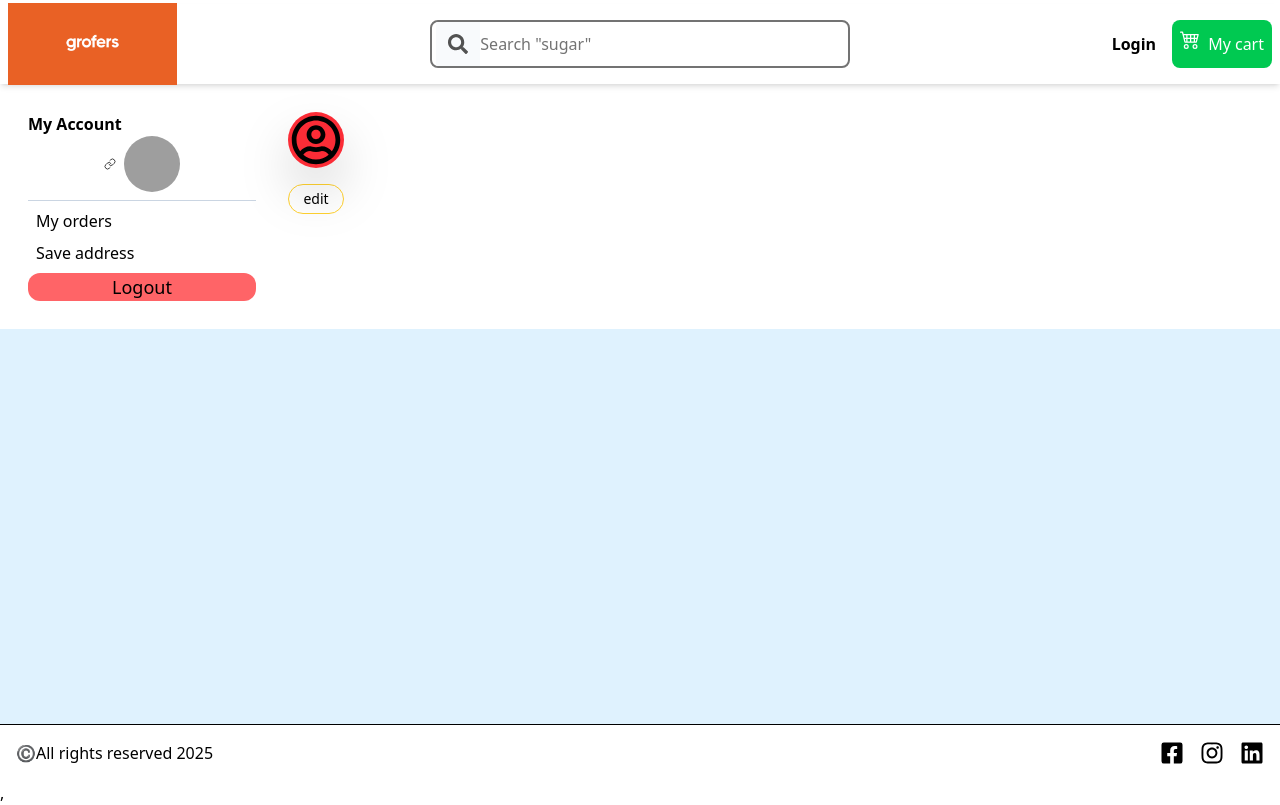
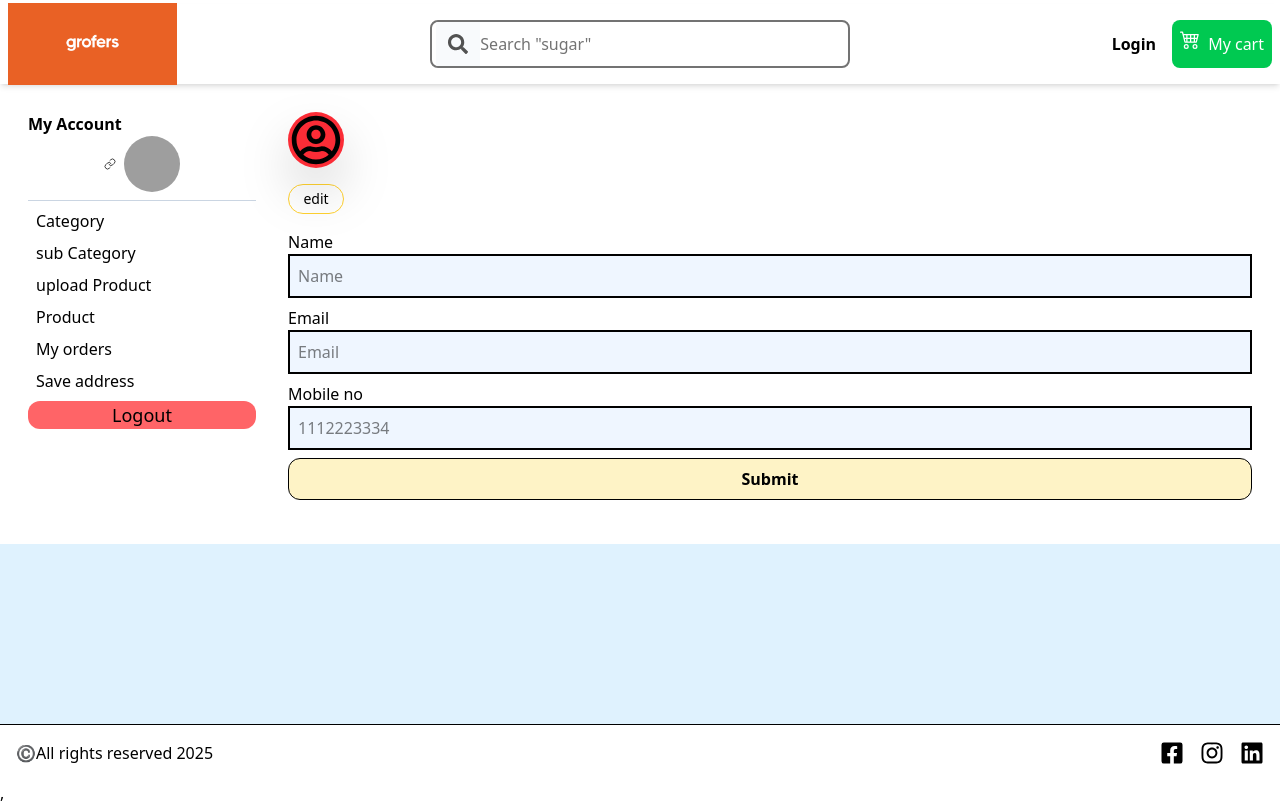
Before and after one commit to Mayur-Bhil/blinkit, a React (Vite) app in the folder client/: page /dashboard/profile in a window 1280 px wide. Built offline with nearby package versions, Linux system fonts and the light colour scheme; no server answers; grey boxes are pictures that could not be loaded.

Commit message:
add user information update page

```diff
--- a/client/src/common/summuryApi.js
+++ b/client/src/common/summuryApi.js
@@ -36,6 +36,10 @@ const summeryApis = {
     UploadAvatar:{
         url:"/api/user/upload-avatar",
         method:"PUT"
+    },
+    updateUser:{
+        url:"/api/user/update-user",
+        method:"PUT"
     }
 }
 
--- a/client/src/components/UserProfileAvatarUpload.jsx
+++ b/client/src/components/UserProfileAvatarUpload.jsx
@@ -6,8 +6,9 @@ import Axios from '../utils/useAxios';
 import summeryApis from '../common/summuryApi';
 import AxiosToastError from '../utils/AxiosToastError';
 import { setUserAvatar } from '../store/userSclice';
+import { IoClose } from "react-icons/io5";
 
-const UserProfileAvatarUpload = () => {
+const UserProfileAvatarUpload = ({close}) => {
     const user = useSelector((store) => store.user);
     const [loading, setLoading] = useState(false);
     const dispatch = useDispatch();
@@ -64,6 +65,9 @@ const UserProfileAvatarUpload = () => {
     return (
         <section className='fixed top-0 bottom-0 left-0 right-0 bg-neutral-900 opacity-60 p-4 flex items-center justify-center'>
             <div className='bg-white max-w-sm w-full p-4 flex flex-col items-center justify-center'>
+                <button onClick={close} className='cursor-pointer w-fit block ml-auto'>
+                            <IoClose size={20}/>
+                </button>
                 <div className='w-14 h-14 bg-red-500 flex items-center justify-center rounded-full overflow-hidden drop-shadow-2xl'>
                     {
                         user.avatar ? (
--- a/client/src/components/Usermenu.jsx
+++ b/client/src/components/Usermenu.jsx
@@ -41,9 +41,14 @@ const Usermenu = () => {
               </div>
               <Devider/>
               <div className='sm grid gap-2'>
+                    <Link className=' px-2 hover:bg-amber-300 rounded-xl' to={"/dashboard/category"}>Category </Link>
+                    <Link className=' px-2 hover:bg-amber-300 rounded-xl' to={"/dashboard/sub-category"}>sub Category </Link>
+                    <Link className=' px-2 hover:bg-amber-300 rounded-xl' to={"/dashboard/upload-products"}>upload Product</Link>
+
+                    <Link className=' px-2 hover:bg-amber-300 rounded-xl' to={"/dashboard/upload-products"}>Product</Link>
                     <Link className=' px-2 hover:bg-amber-300 rounded-xl' to={"/dashboard/myorders"}>My orders</Link>
                     <Link className=' px-2 hover:bg-amber-300 rounded-xl' to={"/dashboard/address"}>Save address</Link>
-                    <button onClick={handelLogout} className='bg-red-400 text-lg hover:scale-90 rounded-xl text-center'>Logout    </button>
+                    <button onClick={handelLogout} className='bg-red-400 text-lg transition-all hover:scale-90 rounded-xl text-center'>Logout    </button>
               </div>
         </div>
     );
--- a/client/src/pages/Profile.jsx
+++ b/client/src/pages/Profile.jsx
@@ -1,15 +1,75 @@
-import React, { useState } from 'react';
+import React, { useEffect, useState } from 'react';
 import { FaRegUserCircle } from 'react-icons/fa';
-import { useSelector } from 'react-redux';
+import { useDispatch, useSelector } from 'react-redux';
 import UserProfileAvatarUpload from '../components/UserProfileAvatarUpload';
+import Axios from '../utils/useAxios';
+import summeryApis from '../common/summuryApi';
+import AxiosToastError from '../utils/AxiosToastError';
+import toast from 'react-hot-toast';
+import { setUserDetails } from '../store/userSclice';
+import getUserDetails from '../utils/getUserDatails';
 
 const Profile = () => {
     const user = useSelector((store)=>store.user);
     const [openProfileAvatarEdit,SetopenProfileAvatarEdit] =  useState(false);
+    const dispatch = useDispatch();
+    const [loading,SetLoading] = useState(false);
+    const  [userData,setUserData] = useState({
+        name:user.name,
+        email:user.email,
+        mobile:user.mobile
+    });
     console.log(user);
 
+    useEffect(()=>{
+        setUserData({
+        name:user.name,
+        email:user.email,
+        mobile:user.mobile
+    })
+    },[user])
+
+    const handelOnChange = (e) =>{
+        const {name,value} = e.target;
+
+        setUserData((prev)=>{
+            return {
+                ...prev,
+                [name]:value
+            }
+
+        })
+    }
+
+    const HandleSubmit = async(e)=>{
+        e.preventDefault();
+        try {
+            SetLoading(true);
+            const response = await Axios({
+                    ...summeryApis.updateUser,
+                    data:userData
+            })
+            const {data:responseData} = response
+            console.log(response);
+
+
+            if(responseData.success){
+                toast.success(response.data.message);
+                const Userdata = await getUserDetails();
+      // console.log("data",Userdata.data.data);
+             dispatch(setUserDetails(Userdata.data.data))
+            }
+            console.log(response);
+        } catch (error) {
+            AxiosToastError(error)
+        }finally{
+            SetLoading(false)
+        }
+
+    }
     return (
         <div>
+            {/* profile upload and display Image */}
            <div className='w-14 h-14 bg-red-500 flex items-center justify-center rounded-full  overflow-hidden drop-shadow-2xl'>
                 {
                     user.avatar ? (
@@ -25,6 +85,48 @@ const Profile = () => {
                     <UserProfileAvatarUpload close={()=>SetopenProfileAvatarEdit(false)}/>
                 )
            }
+           {/* name ,email ,mobile etc */}
+           <form action="" onSubmit={HandleSubmit} className='my-4 grid gap-2'>
+            <div className='grid'>
+                <label htmlFor="name">Name</label>
+                <input type="text"
+                placeholder='Name'
+                className='grid p-2 bg-blue-50 outline-none border-2 focus-within:border-amber-300'
+                name='name'
+                id='name'
+                value={userData.name}
+                onChange={handelOnChange}
+                required
+                />
+            </div>
+            <div className='grid'>
+                <label htmlFor="Email">Email</label>
+                <input type="email"
+                placeholder='Email'
+                className='grid p-2 bg-blue-50 outline-none border-2 focus-within:border-amber-300'
+                name='Email'
+                id='Email'
+                value={userData.email}
+                onChange={handelOnChange}
+                required
+                />
+            </div>
+           <div className='grid'>
+                <label htmlFor="Mobile">Mobile no</label>
+                <input type="number"
+                minLength={10}
+                maxLength={12}
+                required
+                placeholder='1112223334'
+                className='grid p-2 bg-blue-50 outline-none border-2 focus-within:border-amber-300'
+                name='Mobile'
+                id='Mobile'
+                value={userData.mobile}
+                onChange={handelOnChange}
+                />
+            </div>
+            <button className='border px-4 py-2 hover:text-neutral-800 font-semibold rounded-xl focus-within:border-amber-300 bg-amber-100 hover:bg-amber-300 hover:scale-99 transition'>{loading ? "Loading..." : "Submit"}</button>
+           </form>
         </div>
     );
 };
--- a/client/src/store/userSclice.js
+++ b/client/src/store/userSclice.js
@@ -54,6 +54,11 @@ export const UserSclice = createSlice({
         },
         setUserAvatar:(state,action)=>{
             state.avatar = action.payload
+        },
+        setUserData:(state,action)=>{
+             state.name = action.payload?.name
+            state.email = action.payload?.email
+            state.mobile = action.payload?.mobile
         }
 
     }
```
Also changed, not shown: 1 other file (tests, documents, lock files or other folders).
